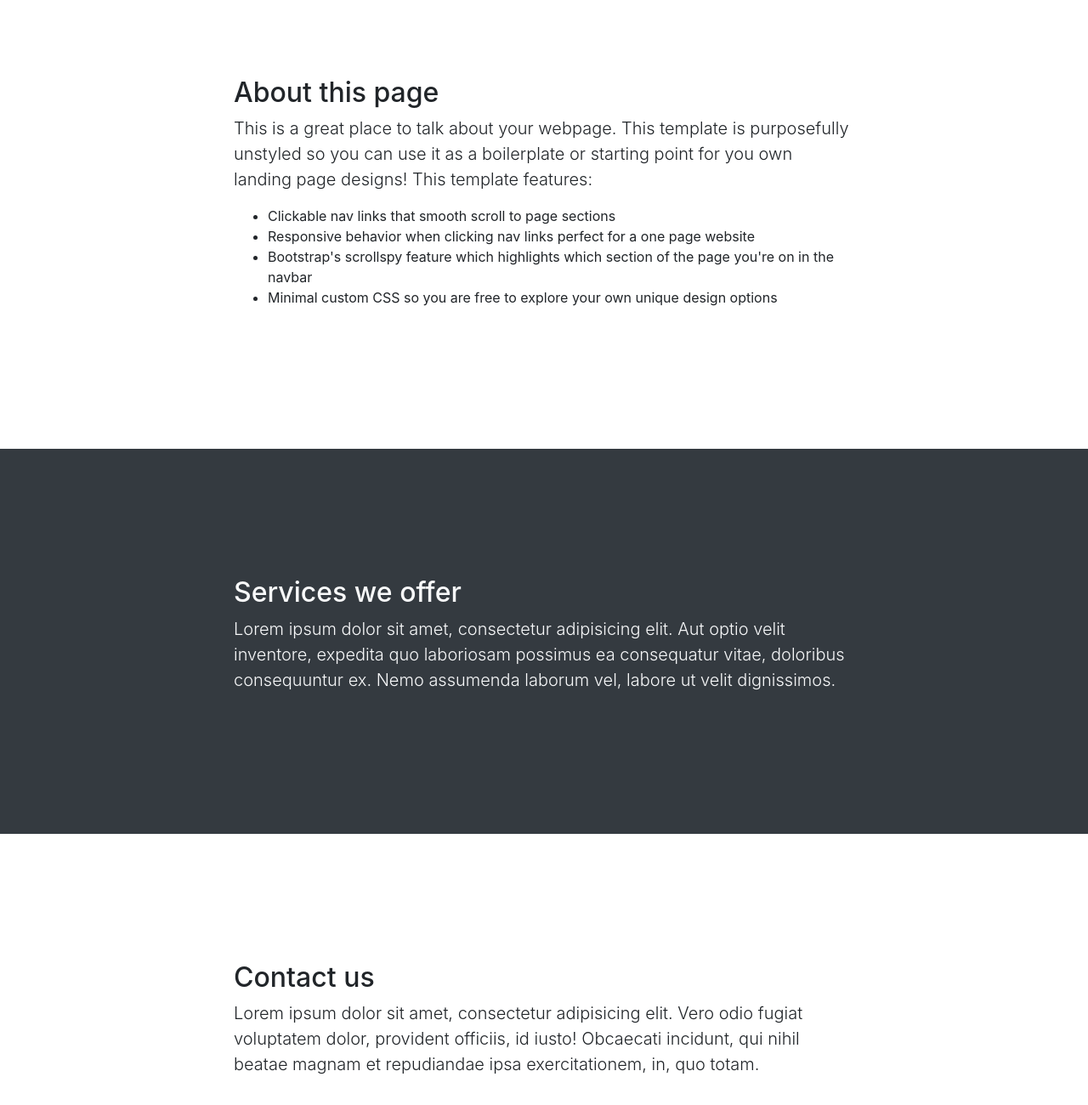
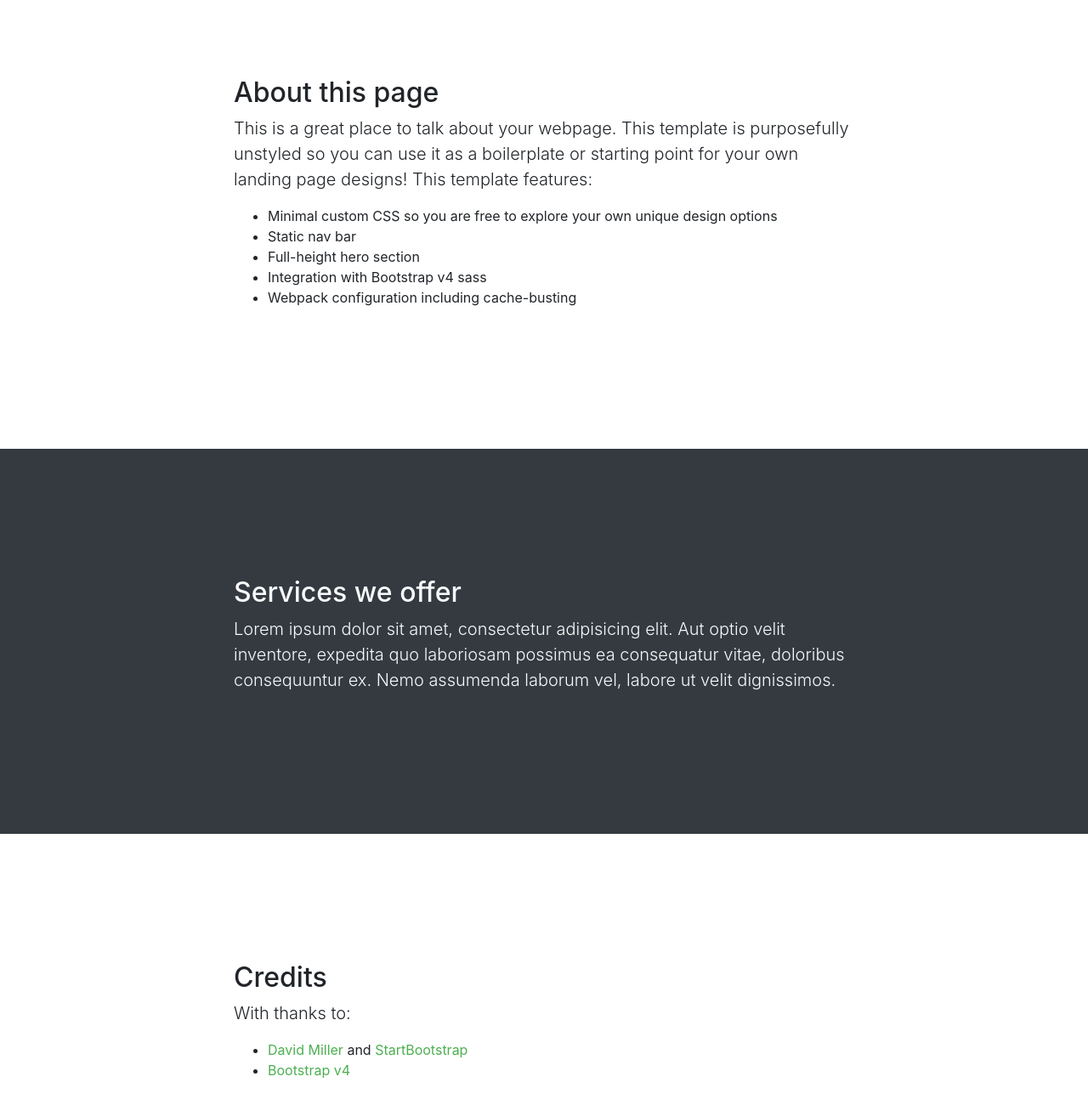
Before and after one commit to niczero/html-scrolling-page, a plain HTML site: page index.html in a window 1280 px wide. Shown: the part 860-2160 px from the top of the page at 85% size. Drawn offline with Linux system fonts and the light colour scheme.

Commit message:
Add credits

```diff
--- a/index.html
+++ b/index.html
@@ -4,8 +4,8 @@
 <head>
 <meta charset="utf-8">
 <meta name="viewport" content="width=device-width, initial-scale=1, shrink-to-fit=no">
-<meta name="description" content="">
-<meta name="author" content="">
+<meta name="description" content="HTML5 page with static nav bar and full-height hero">
+<meta name="author" content="Nic Sandfield">
 
 <title>Scrolling Nav</title>
 
@@ -30,7 +30,7 @@
           <a class="nav-link js-scroll-trigger" href="#services">Services</a>
         </li>
         <li class="nav-item">
-          <a class="nav-link js-scroll-trigger" href="#contact">Contact</a>
+          <a class="nav-link js-scroll-trigger" href="#credits">Credits</a>
         </li>
       </ul>
     </div>
@@ -53,12 +53,17 @@
     <div class="row">
       <div class="col-lg-8 mx-auto">
         <h2>About this page</h2>
-        <p class="lead">This is a great place to talk about your webpage. This template is purposefully unstyled so you can use it as a boilerplate or starting point for you own landing page designs! This template features:</p>
+        <p class="lead">This is a great place to talk about your webpage.  This
+            template is purposefully unstyled so you can use it as a boilerplate
+            or starting point for your own landing page designs!  This template
+            features:</p>
         <ul>
-          <li>Clickable nav links that smooth scroll to page sections</li>
-          <li>Responsive behavior when clicking nav links perfect for a one page website</li>
-          <li>Bootstrap's scrollspy feature which highlights which section of the page you're on in the navbar</li>
-          <li>Minimal custom CSS so you are free to explore your own unique design options</li>
+          <li>Minimal custom CSS so you are free to explore your own unique
+              design options</li>
+          <li>Static nav bar</li>
+          <li>Full-height hero section</li>
+          <li>Integration with Bootstrap v4 sass</li>
+          <li>Webpack configuration including cache-busting</li>
         </ul>
       </div>
     </div>
@@ -70,18 +75,26 @@
     <div class="row">
       <div class="col-lg-8 mx-auto text-light">
         <h2>Services we offer</h2>
-        <p class="lead">Lorem ipsum dolor sit amet, consectetur adipisicing elit. Aut optio velit inventore, expedita quo laboriosam possimus ea consequatur vitae, doloribus consequuntur ex. Nemo assumenda laborum vel, labore ut velit dignissimos.</p>
+        <p class="lead">Lorem ipsum dolor sit amet, consectetur adipisicing
+            elit. Aut optio velit inventore, expedita quo laboriosam possimus ea
+            consequatur vitae, doloribus consequuntur ex. Nemo assumenda laborum
+            vel, labore ut velit dignissimos.</p>
       </div>
     </div>
   </div>
 </section>
 
-<section id="contact">
+<section id="credits">
   <div class="container">
     <div class="row">
       <div class="col-lg-8 mx-auto">
-        <h2>Contact us</h2>
-        <p class="lead">Lorem ipsum dolor sit amet, consectetur adipisicing elit. Vero odio fugiat voluptatem dolor, provident officiis, id iusto! Obcaecati incidunt, qui nihil beatae magnam et repudiandae ipsa exercitationem, in, quo totam.</p>
+        <h2>Credits</h2>
+        <p class="lead">With thanks to:</p>
+        <ul>
+          <li><a href="http://davidmiller.io">David Miller</a> and
+              <a href="https://startbootstrap.com">StartBootstrap</a></li>
+          <li><a href="https://getbootstrap.com">Bootstrap v4</a></li>
+        </ul>
       </div>
     </div>
   </div>
```
